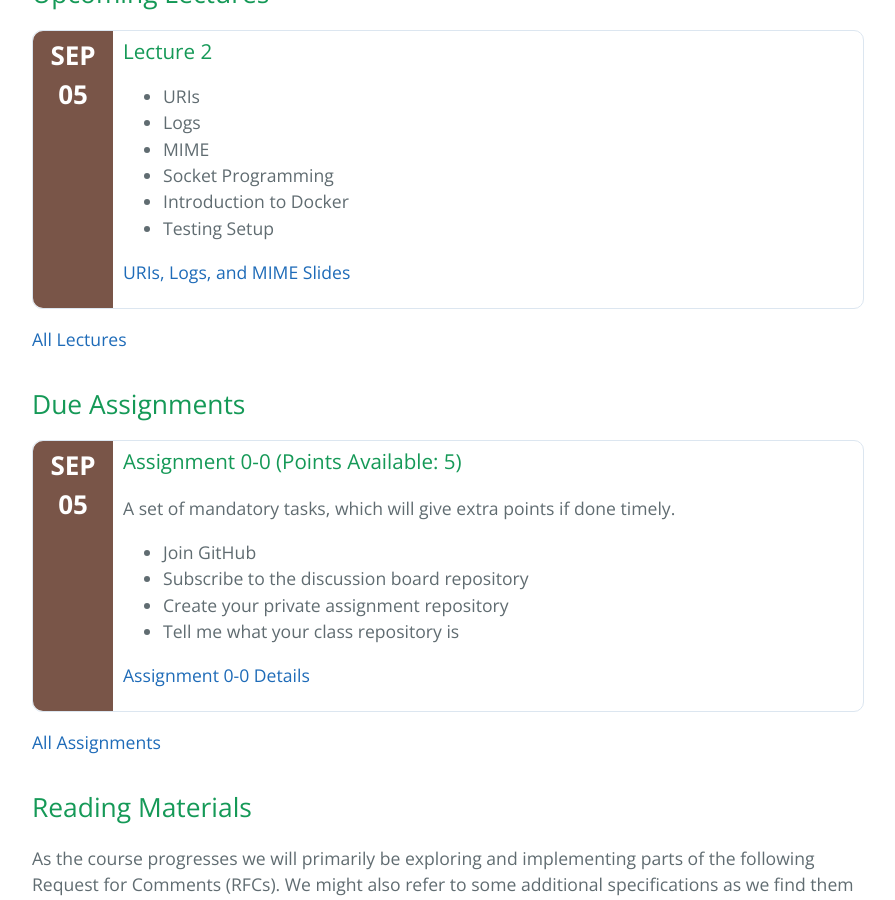
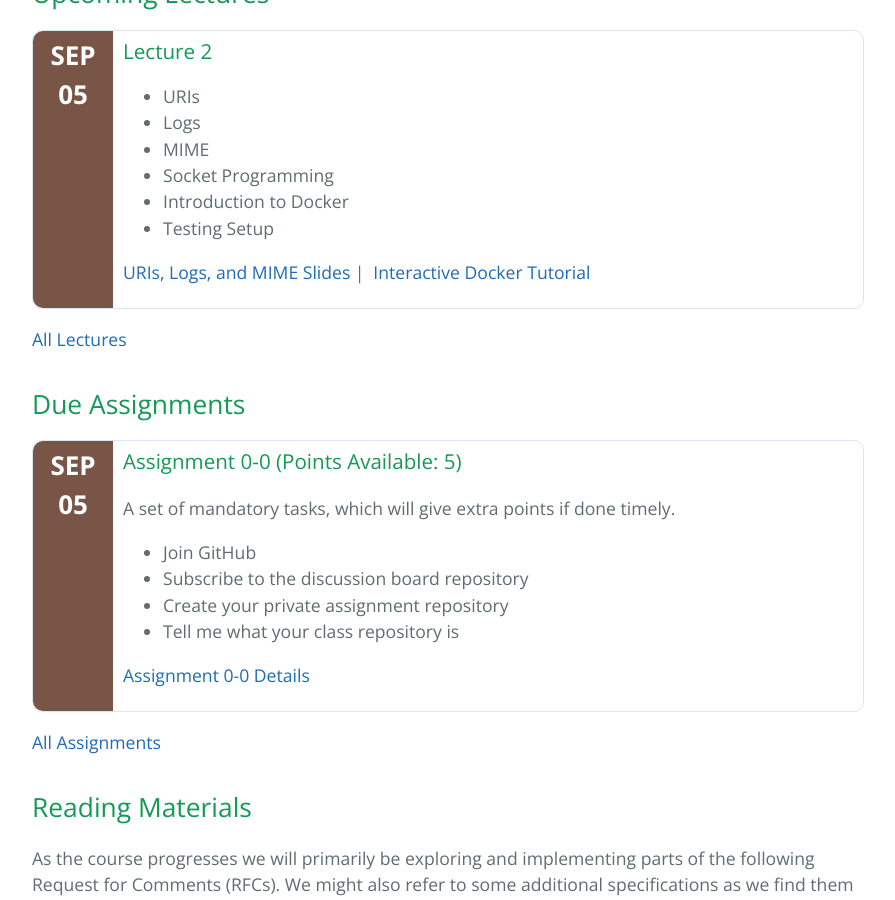
Before and after one commit to cs531-f19/cs531-f19.github.io, a Jekyll site: the page built from index.md, in a window 1280 px wide and 900 px high, scrolled down 885 px. Shown: the whole window, without its empty margins (192-1087 px from the left). Built offline with Jekyll 4.4.1, drawn with Linux system fonts in a browser that asks for light colours; the repository's description, which GitHub fills in, is left out.

Commit message:
Add interactive Docker tutorial link

```diff
--- a/_data/lectures.yml
+++ b/_data/lectures.yml
@@ -26,6 +26,8 @@
   links:
   - title: URIs, Logs, and MIME Slides
     href: /slides/lecture-02-uris-logs-mime.pdf
+  - title: Interactive Docker Tutorial
+    href: https://training.play-with-docker.com/microservice-orchestration/
 - title: Lecture 3
   date: 2019-09-12
   topics:
```
